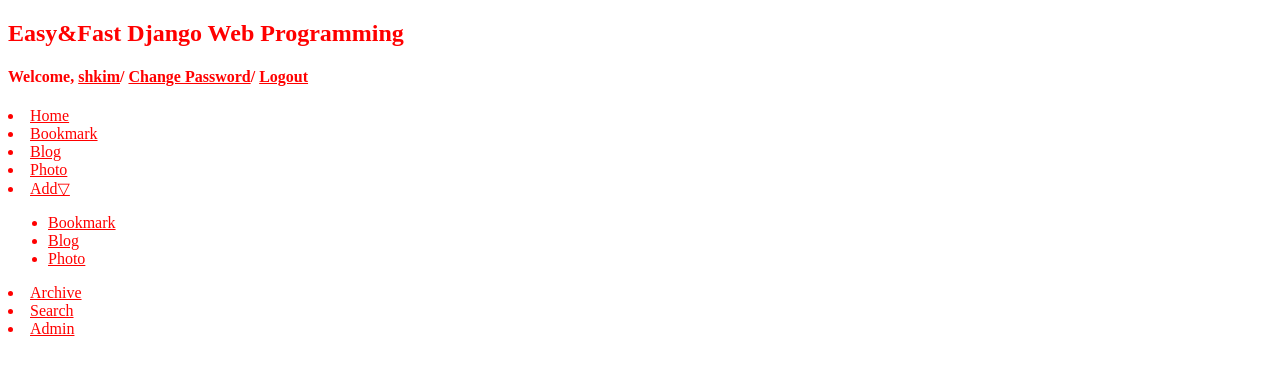
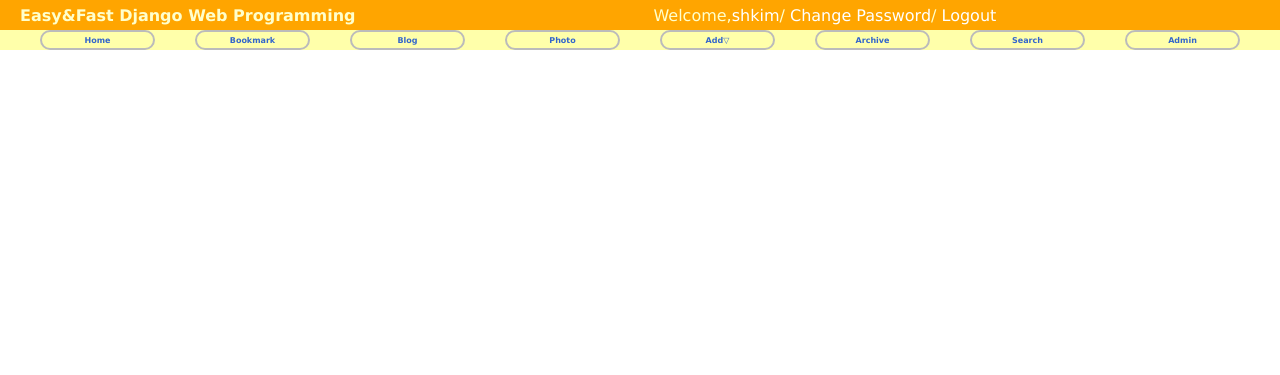
Before and after one commit to MyungSeKyo/DjangoStudy, a Django app: page / in a window 1280 px wide. Shown: the top 375 px of the page. Run offline with Django 3.2, Linux system fonts and the light colour scheme.

Commit message:
base.css

```diff
--- a/MySite/settings.py
+++ b/MySite/settings.py
@@ -119,8 +119,10 @@
 # Static files (CSS, JavaScript, Images)
 # https://docs.djangoproject.com/en/2.0/howto/static-files/
 
+STATIC_ROOT = ''
 STATIC_URL = '/static/'
-STATICFILES_DIR = [os.path.join(BASE_DIR, 'MySite/../static'), ]
+STATICFILES_DIRS = [os.path.join(BASE_DIR, 'static'), ]
+
 
 MEDIA_URL = '/media/'
 MEDIA_ROOT = os.path.join(BASE_DIR, 'media')
--- a/MySite/views.py
+++ b/MySite/views.py
@@ -1,5 +1,5 @@
 from django.views.generic import TemplateView
-from django.conf import settings
+
 
 class HomeView(TemplateView):
     template_name = 'home.html'
--- a/requirements.txt
+++ b/requirements.txt
@@ -0,0 +1,2 @@
+Django==2.0.2
+pytz==2018.3
--- a/static/css/base.css
+++ b/static/css/base.css
@@ -1,3 +1,116 @@
-*{
-    color: red;
+body {
+    font-family: "Lucida Grande", Verdana, Arial, sans-serif;
+    font-size: 12px;
 }
+
+div#header {
+    position: absolute;
+    top: 0;
+    left: 0;
+    height: 30px;
+    width: 100%;
+    display: table;
+    background: orange;
+}
+
+div#menu {
+    position: absolute;
+    top: 30px;
+    left: 0;
+    height: 20px;
+    width: 100%;
+    display: table;
+    table-layout: fixed;
+    border-spacing: 40px 0;
+    background: #ffa;
+    font-size: 8px;
+}
+
+div#content {
+    position: absolute;
+    top: 70px;
+    left: 50px;
+    right: 50px;
+}
+
+div#footer {
+    position: absolute;
+    bottom: 20px;
+    left: 50px;
+    right: 50px;
+    height: 30px;
+    border-top: 1px solid #ccc;
+}
+
+.maintitle {
+    display: table-cell;
+    vertical-align: middle;
+    padding-left: 20px;
+    color: #ffc;
+    font-weight: bold;
+    font-size: 16px;
+}
+
+.welcome {
+    display: table-cell;
+    vertical-align: middle;
+    padding-left: 20px;
+    color: #ffc;
+    font-weight: normal;
+    font-size: 16px;
+}
+
+.welcome a:link, .welcome a:visited {
+    color: white;
+}
+
+div#menu a:link, div#menu a:visited {
+    color: #36c;
+}
+
+div#menu > li {
+    display: table-cell;
+    vertical-align: middle;
+    border: 2px solid #bbb;
+    border-radius: 25px;
+    text-align: center;
+    font-weight: bold;
+}
+
+div#menu li ul {
+    display: none;
+    position: absolute;
+    margin: 0;
+    padding: 10px 10px 5px 10px;
+    list-style: none;
+    border-right: 1px solid #ccc;
+    border-left: 1px solid #ccc;
+    border-bottom: 1px solid #ccc;
+    background: white;
+    z-index: 1;
+}
+
+div#menu li:hover ul{
+    display: block;
+}
+
+a:link, a:visited {
+    color: #369;
+    text-decoration: none;
+}
+
+a:hover {
+    text-decoration: underline;
+}
+
+table {
+    border-collapse: collapse;
+}
+
+td, th {
+    line-height: 18px;
+    border-bottom: 1px solid #eee;
+    vertical-align: top;
+    padding: 5px 15px;
+    font-family: "Lucida Grande", Verdana, Arial, sans-serif;
+}
--- a/templates/base.html
+++ b/templates/base.html
@@ -3,14 +3,14 @@
 <head>
     <title>{% block title %}Django Web Programming{% endblock %}</title>
 
-    {% load staticfiles %}
+    {% load static %}
     <link rel="stylesheet" type="text/css" href="{% static "css/base.css" %}"/>
     <link rel="stylesheet" type="text/css" href="{% block extrastyle %}{% endblock %}"/>
 </head>
 <body>
     <div id="header">
         <h2 class="maintitle">Easy&amp;Fast Django Web Programming</h2>
-        <h4 class="welcome">Welcome, <a href="#">shkim</a>/
+        <h4 class="welcome">Welcome,<a href="#">shkim</a>/
                                     <a href="#">Change Password</a>/
                                     <a href="#">Logout</a>
         </h4>
```
